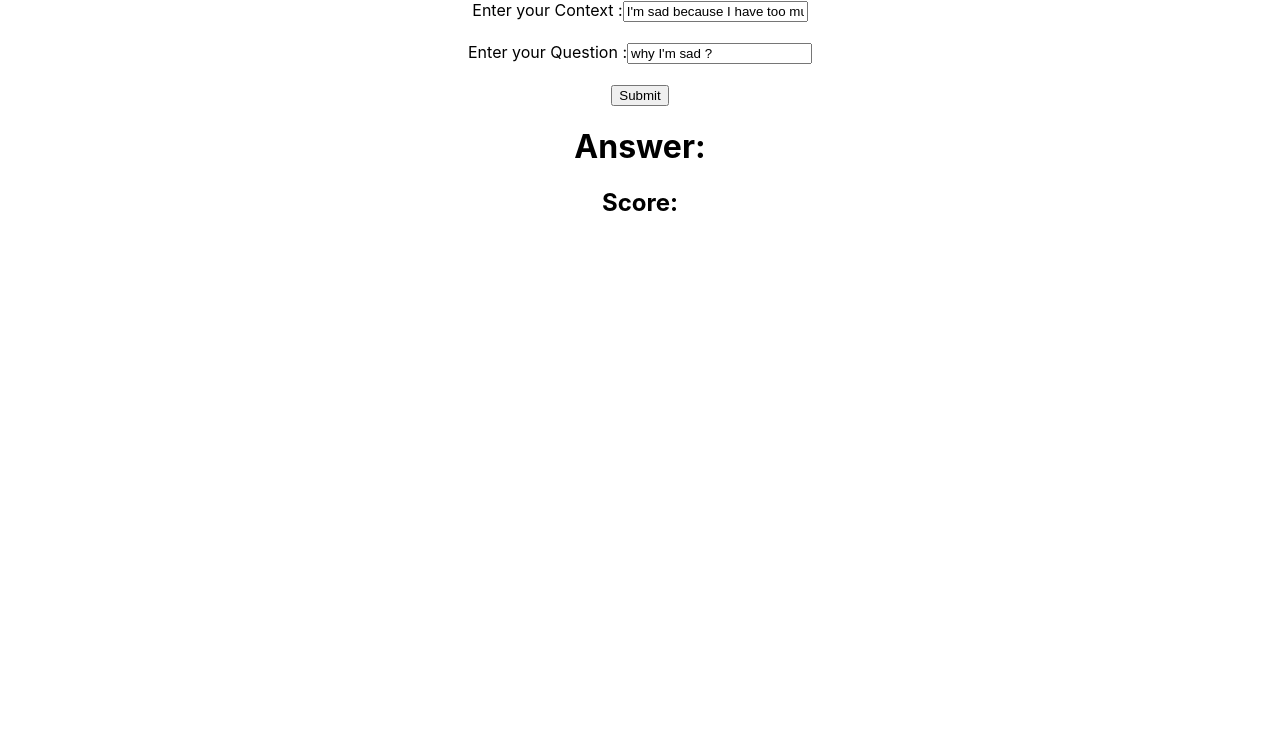
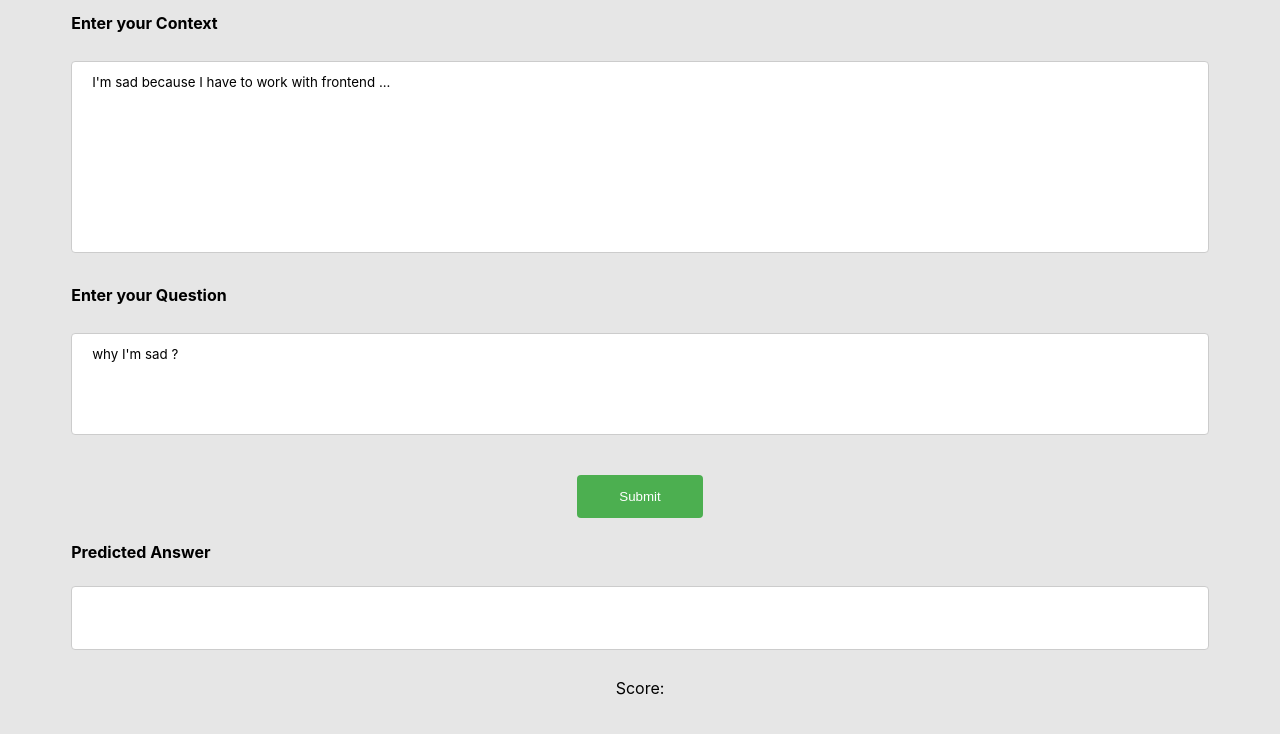
Before and after one commit to Vakihito/qa_app, a React (Create React App) app in the folder client/: page / in a window 1280 px wide. Shown: the top 734 px of the page. Built offline with nearby package versions, Linux system fonts and the light colour scheme.

Commit message:
added css to this piece of shit

```diff
--- a/client/src/App.js
+++ b/client/src/App.js
@@ -3,7 +3,7 @@ import React, { useState } from 'react';
 
 function App() {
   const [question, setQuestion] = useState("why I'm sad ?");
-  const [context, setContext] = useState("I'm sad because I have too much work");
+  const [context, setContext] = useState("I'm sad because I have to work with frontend ...");
   const [answer, setAnswer] = useState('');
   const [prob, setProb] = useState('');
 
@@ -28,22 +28,29 @@ function App() {
   return (
     <div className="App">
       <form onSubmit={handleSubmit}>
-        <label>
-          Enter your Context :
-          <input type="text" value={context} onChange={(e) => setContext(e.target.value)} />
+        <label className='label_text'>
+          Enter your Context
         </label>
         <br />
         <br />
-        <label>
-          Enter your Question :
-          <input type="text" value={question} onChange={(e) => setQuestion(e.target.value)} />
+        <textarea className='input_context' type="text" value={context} onChange={(e) => setContext(e.target.value)} />
+        <br />
+        <br />
+        <label className='label_text'>
+          Enter your Question
         </label>
+        <br />
+        <br />
+        <textarea className='input_question' type="text" value={question} onChange={(e) => setQuestion(e.target.value)} />
         <br />
         <br />
         <input type="submit" value="Submit" />
       </form>
-      <h1>Answer: {answer}</h1>
-      <h2>Score: {prob}</h2>
+      <p className='label_text' >Predicted Answer</p>
+      <br />
+      <p className='input_answer' >{answer}</p>
+      <br />
+      <p>Score: {prob}</p>
     </div>
   );
 }
--- a/client/src/index.css
+++ b/client/src/index.css
@@ -1,13 +1,74 @@
 body {
-  margin: 0;
+  margin-top: 1vw;
+  margin-bottom: 0;
+  text-align: left;
   font-family: -apple-system, BlinkMacSystemFont, 'Segoe UI', 'Roboto', 'Oxygen',
     'Ubuntu', 'Cantarell', 'Fira Sans', 'Droid Sans', 'Helvetica Neue',
     sans-serif;
   -webkit-font-smoothing: antialiased;
   -moz-osx-font-smoothing: grayscale;
+  background-color: #E6E6E6;
 }
 
 code {
   font-family: source-code-pro, Menlo, Monaco, Consolas, 'Courier New',
     monospace;
 }
+
+.label_text {
+  text-align: left;
+  margin-left: 5%;
+  float: left;
+  font-weight: bold;;
+}
+
+.input_question {
+  height: 8vw;
+}
+.input_context{
+  height: 15vw;
+}
+textarea, select {
+  width: 90%;
+  padding: 12px 20px;
+  margin: 8px 0;
+  display: inline-block;
+  border: 1px solid #ccc;
+  border-radius: 4px;
+  box-sizing: border-box;
+  word-wrap: break-word;
+  word-break: break-all;
+  resize: none;
+  font-family: -apple-system, BlinkMacSystemFont, 'Segoe UI', 'Roboto', 'Oxygen',
+    'Ubuntu', 'Cantarell', 'Fira Sans', 'Droid Sans', 'Helvetica Neue',
+    sans-serif;
+}
+
+.input_answer{
+  width: 90%;
+  padding: 12px 20px;
+  margin: 8px 0;
+  display: inline-block;
+  border: 1px solid #ccc;
+  background-color: white;
+  border-radius: 4px;
+  box-sizing: border-box;
+  overflow-wrap: break-word;
+  height: 5vw;
+  text-align: left;
+}
+
+input[type=submit] {
+  width: 10%;
+  background-color: #4CAF50;
+  color: white;
+  padding: 14px 20px;
+  margin: 8px 0;
+  border : None;
+  border-radius: 4px;
+  cursor: pointer;
+}
+
+input[type=submit]:hover {
+  background-color: #45a049;
+}
```
